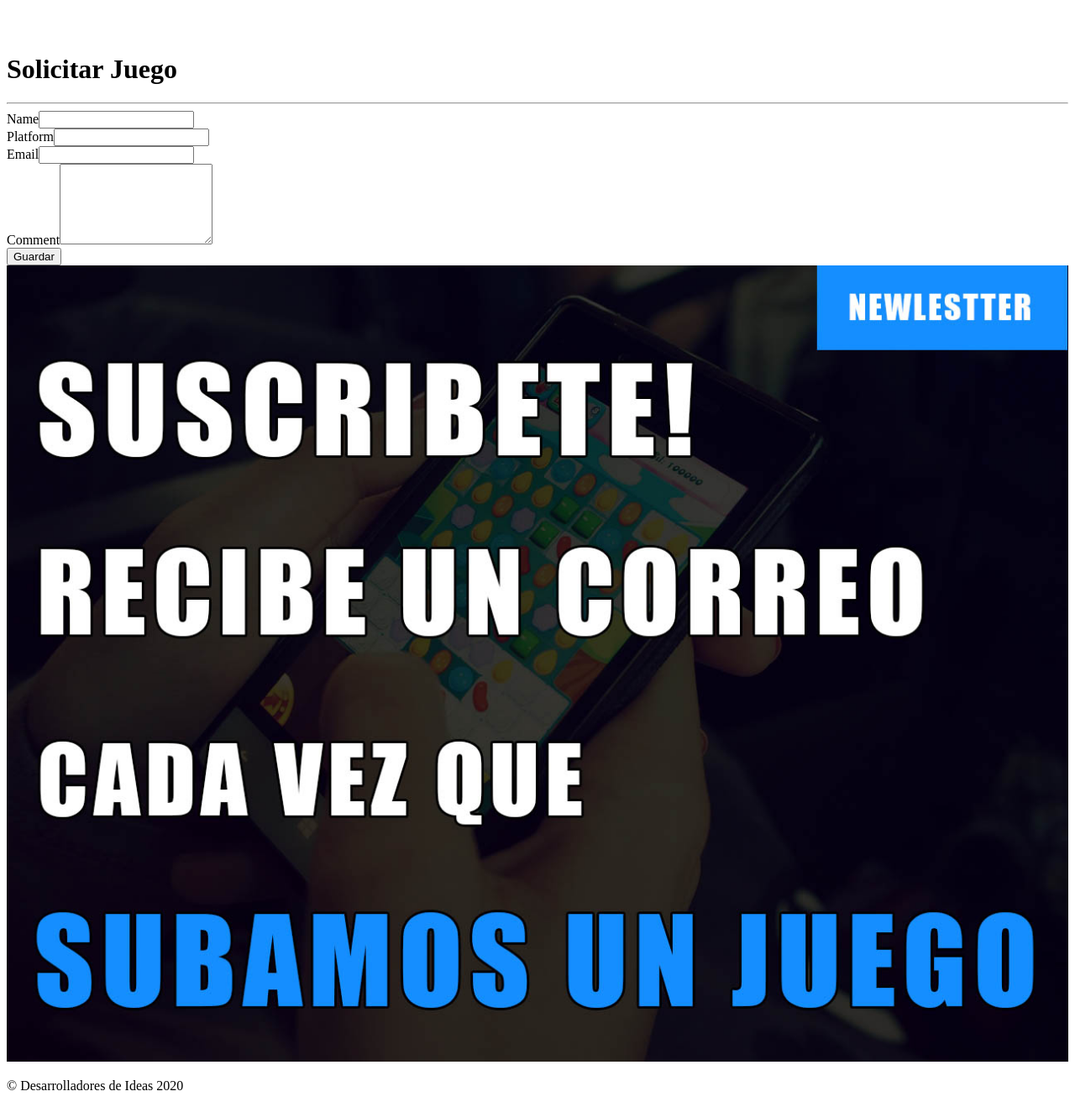
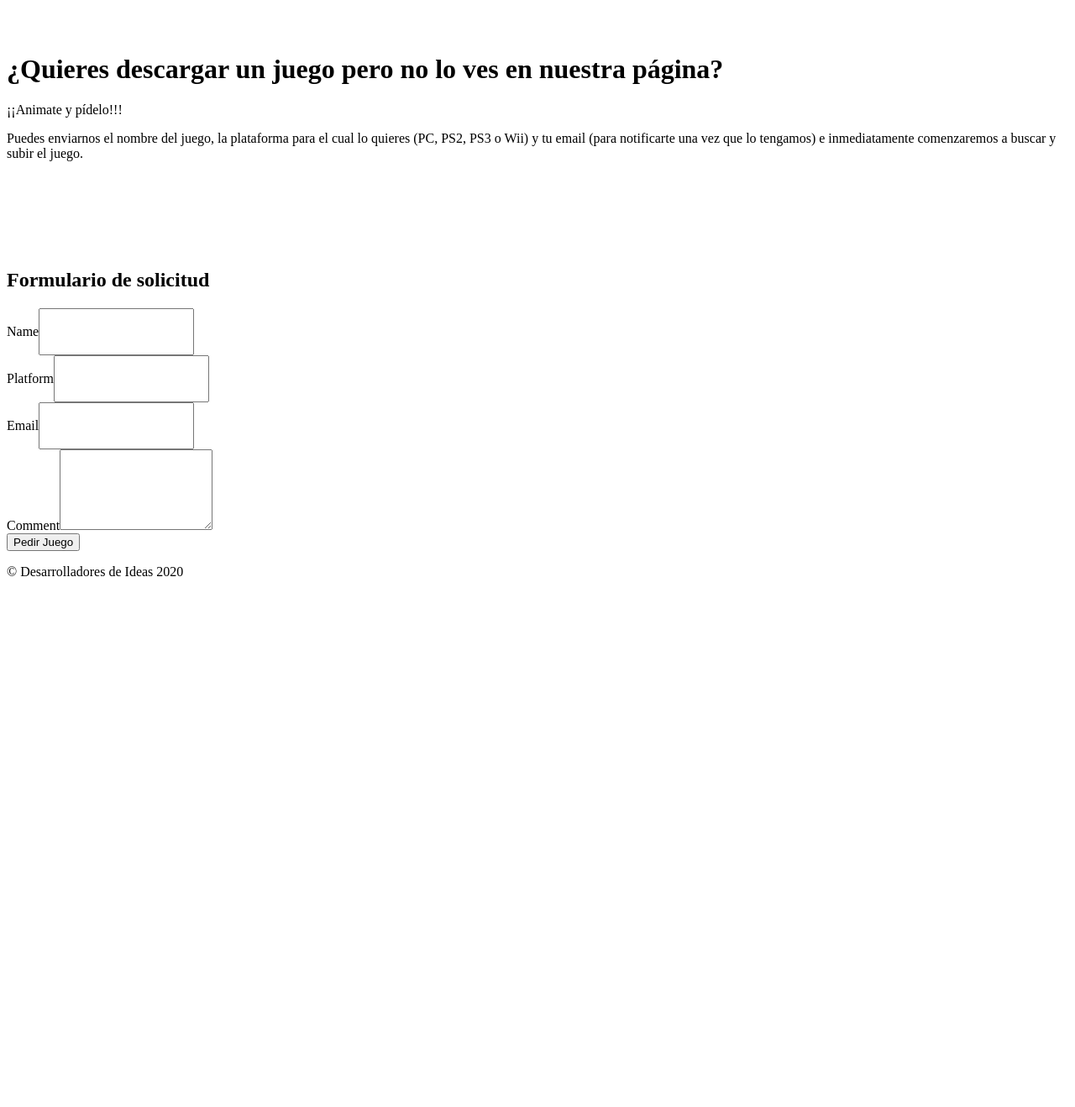
Before and after one commit to MicolPA/games, a Yii app: template frontend/views/home/pedir-juegos.php in a window 1280 px wide. Shown: the part 168-1486 px from the top of the page at 84% size. After the commit the page ends 854 px from the top, so only its background shows below. Run offline with PHP 8.4 and a stand-in for Yii, Linux system fonts and the light colour scheme; the template is opened without the code that fills it, so the values that code supplies are empty; form fields are guessed from the names that the template uses; some libraries are stand-ins or nearby versions.

Commit message:
formulario de solicitud

```diff
--- a/frontend/views/home/lista-solicitudes.php
+++ b/frontend/views/home/lista-solicitudes.php
@@ -10,6 +10,7 @@
     $solicitudes = \frontend\models\Requests::find()->all();;
 
 ?>
+
 
 <div class="container p-4 ">
 
--- a/frontend/views/home/pedir-juegos.php
+++ b/frontend/views/home/pedir-juegos.php
@@ -8,18 +8,36 @@
     $this->title = 'Solicitar Juego | Desarrolladores de Ideas';
 
 ?>
-
+<style>
+    input, select{
+        height: 50px !important;
+    }
+    .icon{
+        font-size: 54px;
+    }
+</style>
 <div class="container p-4 ">
 
-    <div class="row" style="margin-top: 4rem">
+    <div class="row" style="margin-top: 4rem;margin-bottom: 20px">
         <div class="col-md-12 col-lg-12">
-            <h1 class="title display-3"><span class=" text-primary font-weight-bold">Solicitar Juego</span> </h1>
-            <hr class="hr col-md-12 col-lg-12"></hr>
+            <h1 class="title display-3"><span class=" text-primary font-weight-bold">¿Quieres descargar un juego pero no lo ves en nuestra página?</span> </h1>
+           <!--  <hr class="hr col-md-12 col-lg-12"></hr> -->
+        </div>
+    </div>
+
+    <div class="row" style="margin-bottom: 8rem">
+        <div class="col-md-12">
+           <h1 class="display-4 text-danger font-weight-bold mb-4"></h1>
+            <p class="font-weight-bold mt-5 h2 text-success">¡¡Animate y pídelo!!!</p>
+            <p class="h1">Puedes enviarnos el nombre  del juego, la plataforma para el cual lo quieres (PC, PS2, PS3 o Wii) y tu email (para notificarte una vez que lo tengamos) e inmediatamente comenzaremos a buscar y subir el juego.</p>
         </div>
     </div>
 
     <div class="row">
-        <div class="col-md-6 col-lg-6">
+        <div class="col-md-12 col-lg-12 mb-5">
+            <h2 class="font-weight-bold display-4">Formulario de solicitud</h2>
+        </div>
+        <div class="col-md-12 col-lg-12">
             <?php $form = ActiveForm::begin(['options' => ['autocomplete' => 'off'],], ['enctype' => 'multipart/form-data']); ?>
 
                 <input type="hidden" name="_csrf" value="<?=Yii::$app->request->getCsrfToken()?>" />
@@ -38,14 +56,14 @@
                 <?= $form->field($model, 'comment')->textarea(['rows' => 6]) ?>
 
                 <div class="form-group">
-                    <?= Html::submitButton('Guardar', ['class' => 'btn btn-success']) ?>
+                    <?= Html::submitButton('Pedir Juego', ['class' => 'btn btn-success btn-lg big-btn']) ?>
                 </div>
 
             <?php ActiveForm::end(); ?>
         </div>
 
         <div class="col-md-6 col-lg-6">
-            <img src="http://localhost:8080/frontend/web/images/img/newslestter.jpg" width="100%;">
+
         </div>
     </div>
 </div>
```
